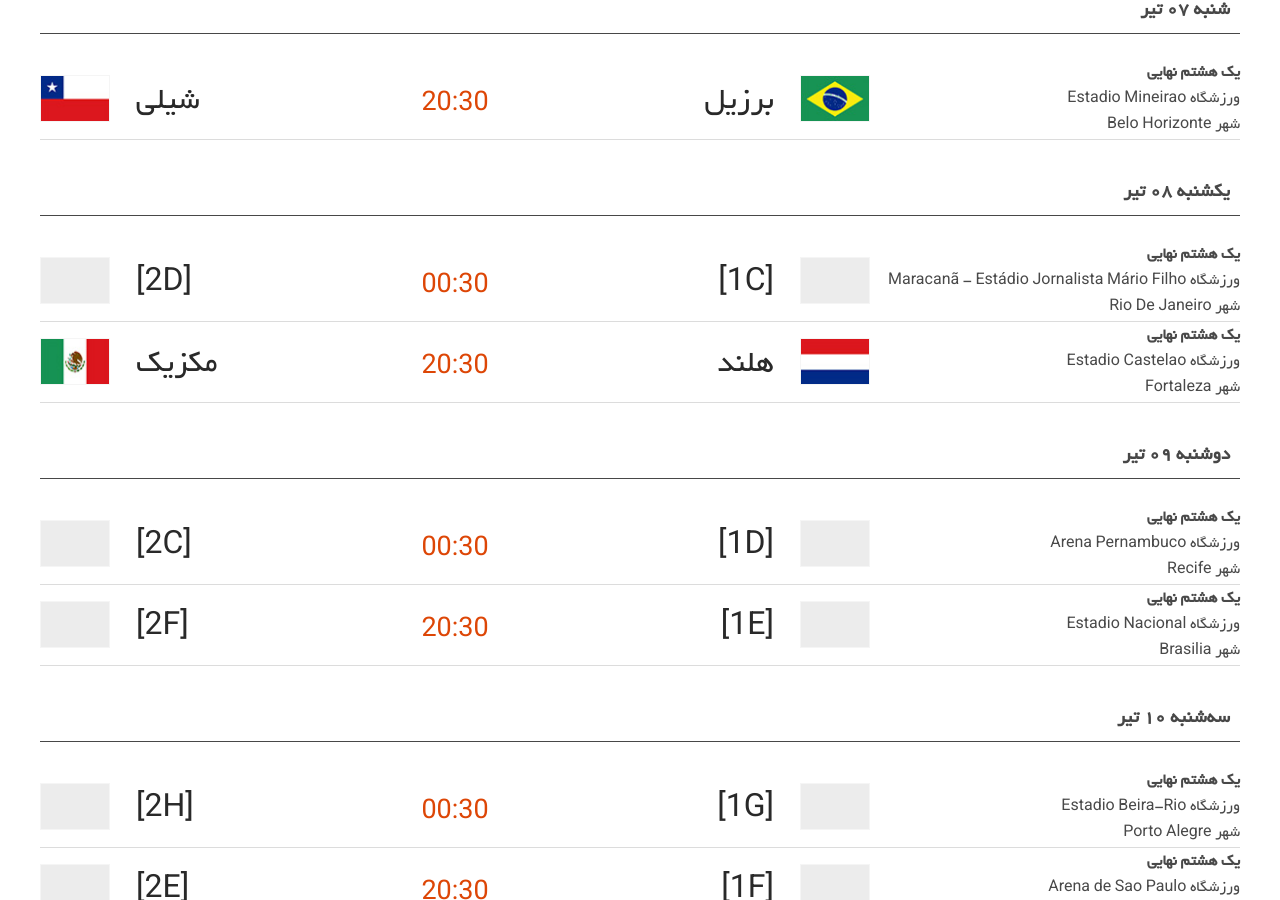
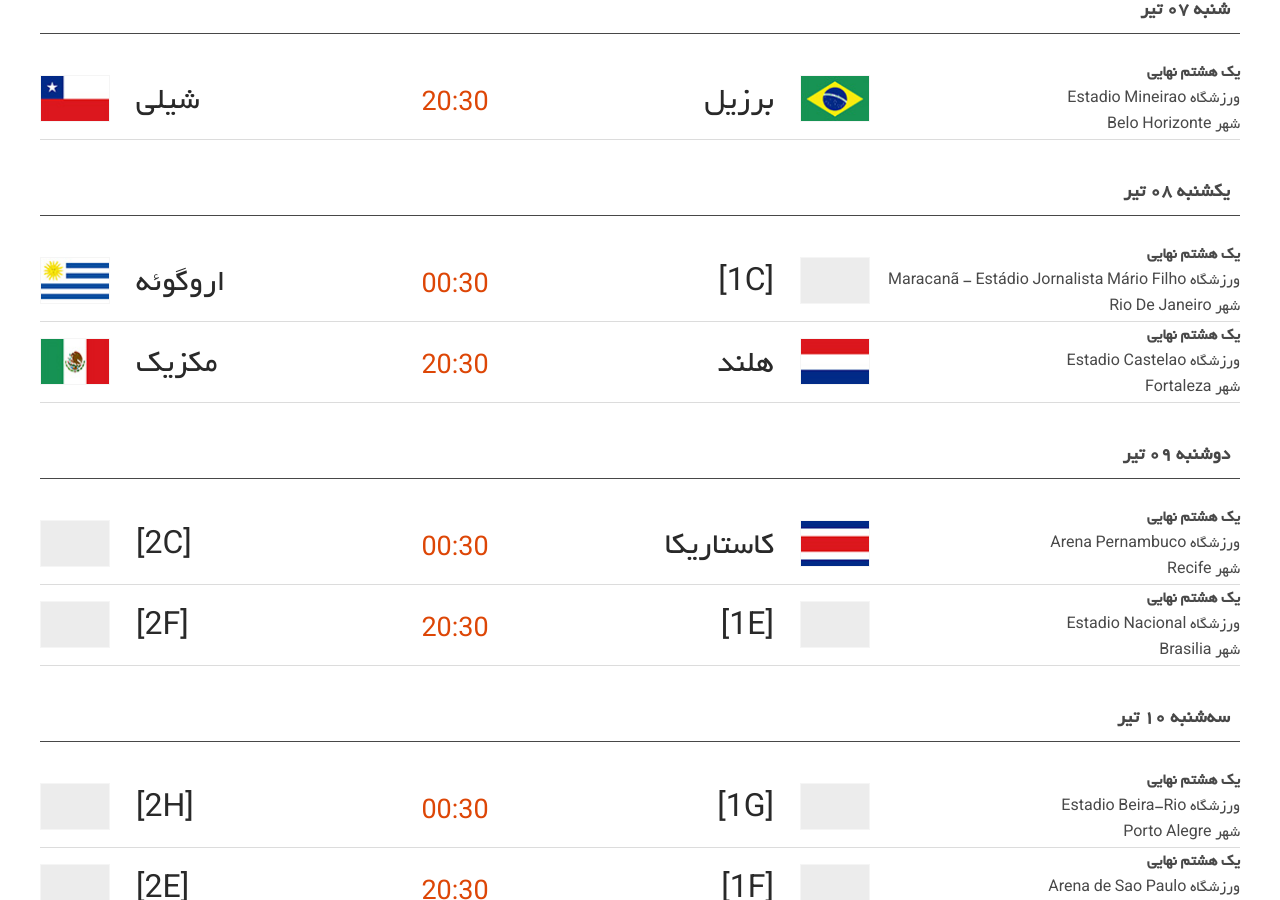
Before and after one commit to HosseinKarami/fifawc, a Jekyll site: the page built from index.html, in a window 1280 px wide and 900 px high, scrolled down 5749 px. Built offline with Jekyll 4.4.1, drawn with Linux system fonts in a browser that asks for light colours; comment, search, counter and statistics services are not loaded.

Commit message:
1D and 2D

```diff
--- a/_data/matches.yml
+++ b/_data/matches.yml
@@ -834,9 +834,9 @@
   groups:
   - group: يک هشتم نهايي
     team1: "[1C]"
-    team2: "[2D]"
+    team2: "اروگوئه"
     flag1: assets/img/flags/blank.png
-    flag2: assets/img/flags/blank.png
+    flag2: assets/img/flags/uru.png
     pts1: "zero"
     pts2: "0"
     goal1: ""
@@ -868,9 +868,9 @@
 - date: دوشنبه 09 تیر
   groups:
   - group: يک هشتم نهايي
-    team1: "[1D]"
+    team1: "کاستاريکا"
     team2: "[2C]"
-    flag1: assets/img/flags/blank.png
+    flag1: assets/img/flags/crc.png
     flag2: assets/img/flags/blank.png
     pts1: "zero"
     pts2: "0"
```
